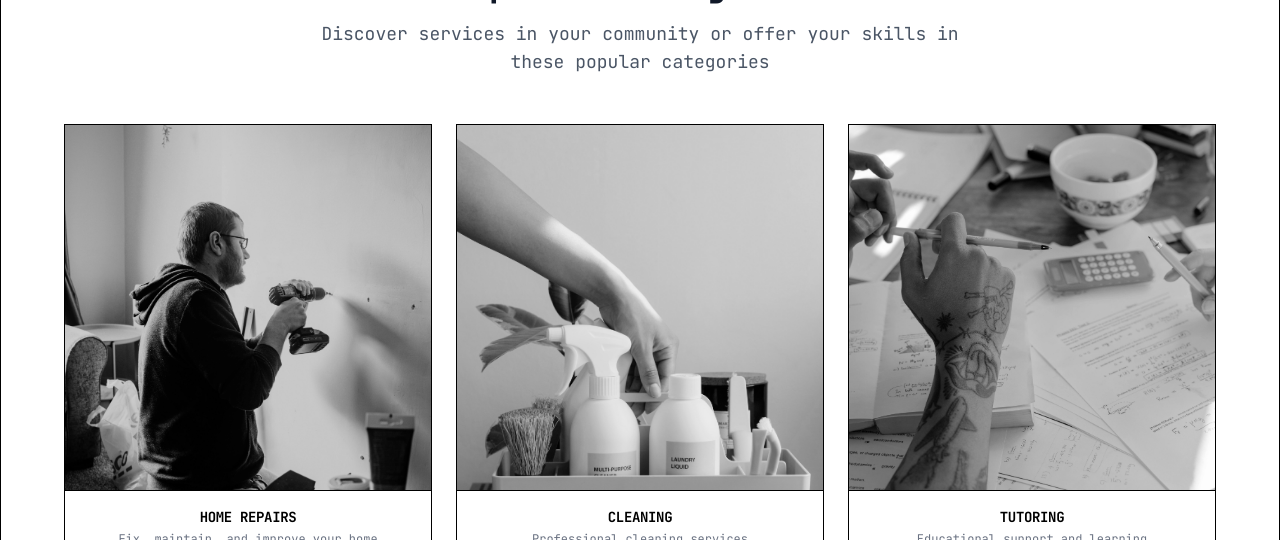
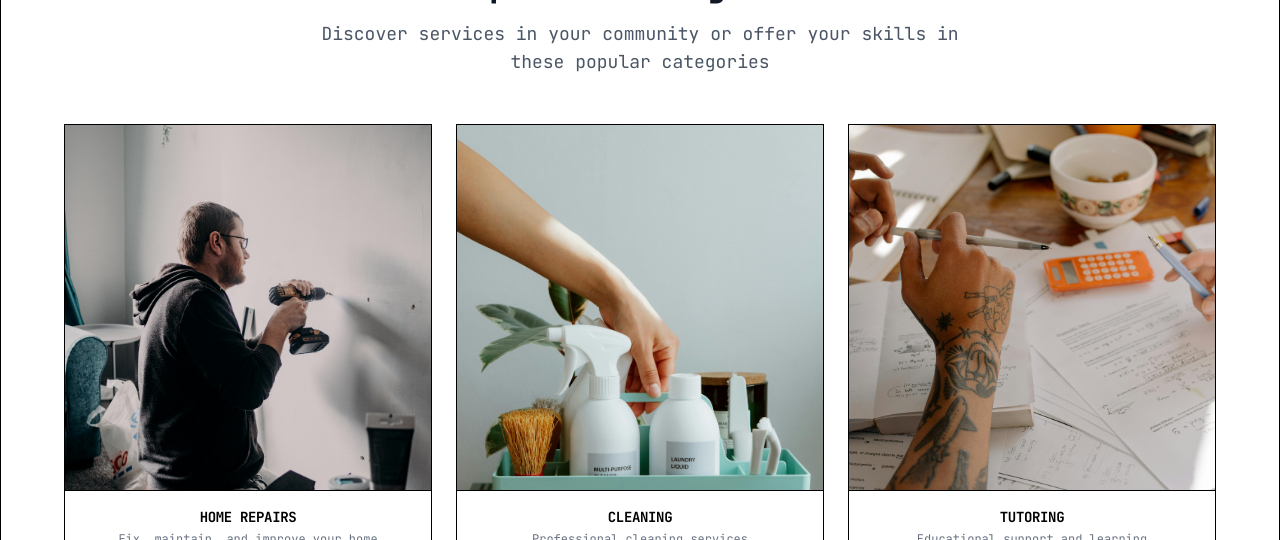
Before and after one commit to tamadekk/RukaTi, a React (Vite) app: page / in a window 1280 px wide. Shown: the part 740-1280 px from the top of the page. Built offline with nearby package versions, Linux system fonts and the light colour scheme; no server answers.

Commit message:
feat(UI): remove grayscale hovering from images

```diff
--- a/src/components/categories-section.tsx
+++ b/src/components/categories-section.tsx
@@ -7,7 +7,7 @@ const CategoryCard = ({ category }: { category: (typeof categories)[0] }) => {
           <img
             src={category.image}
             alt={category.title}
-            className="w-full h-full object-cover grayscale group-hover:grayscale-0 transition-all duration-300"
+            className="w-full h-full object-cover transition-all duration-300"
           />
         </div>
         <div className="p-4 text-center">
--- a/src/components/dashboard/service-card.tsx
+++ b/src/components/dashboard/service-card.tsx
@@ -70,9 +70,13 @@ export const ServiceCard = ({
         `}
       >
         <img
-          src={typeof service.service_image === "string" ? service.service_image : ServicePlaceholder}
+          src={
+            typeof service.service_image === "string"
+              ? service.service_image
+              : ServicePlaceholder
+          }
           alt={service.title}
-          className="w-full h-full object-cover grayscale group-hover:grayscale-0 transition-all duration-300"
+          className="w-full h-full object-cover transition-all duration-300"
           onError={handleImageError}
         />
       </div>
```
